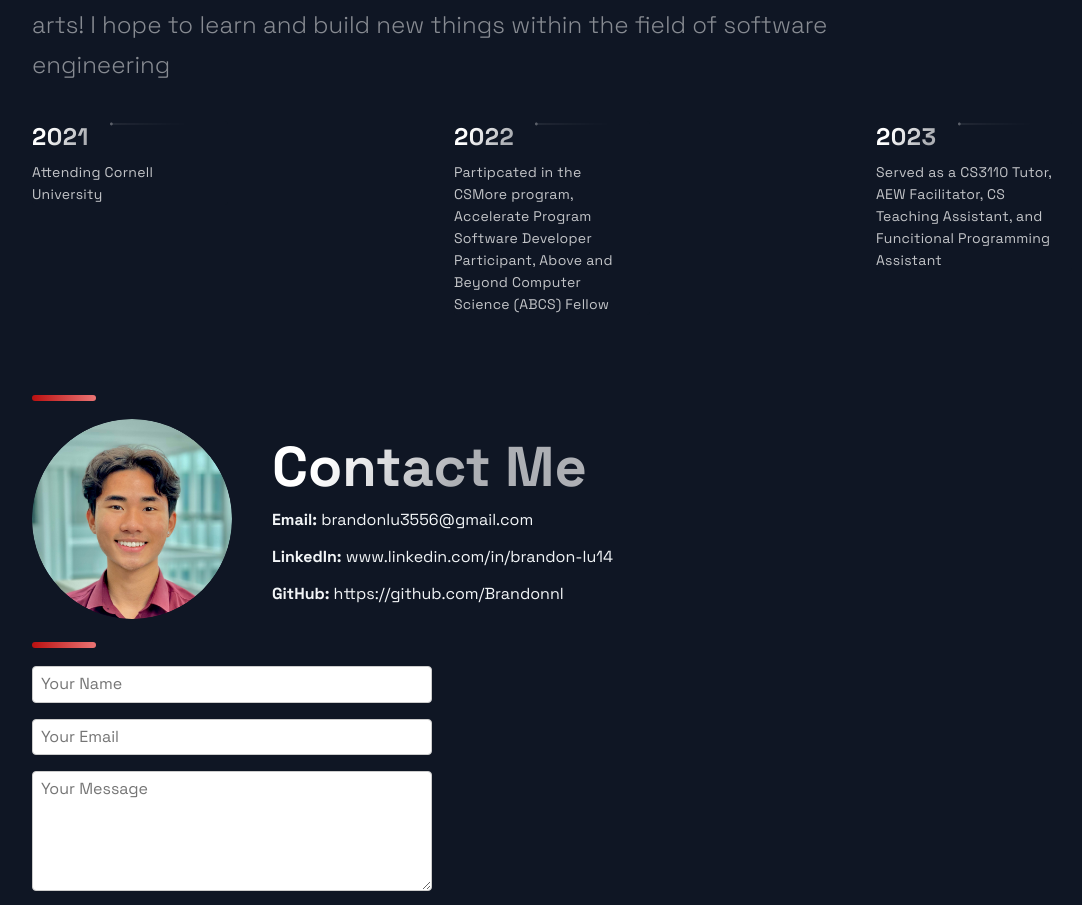
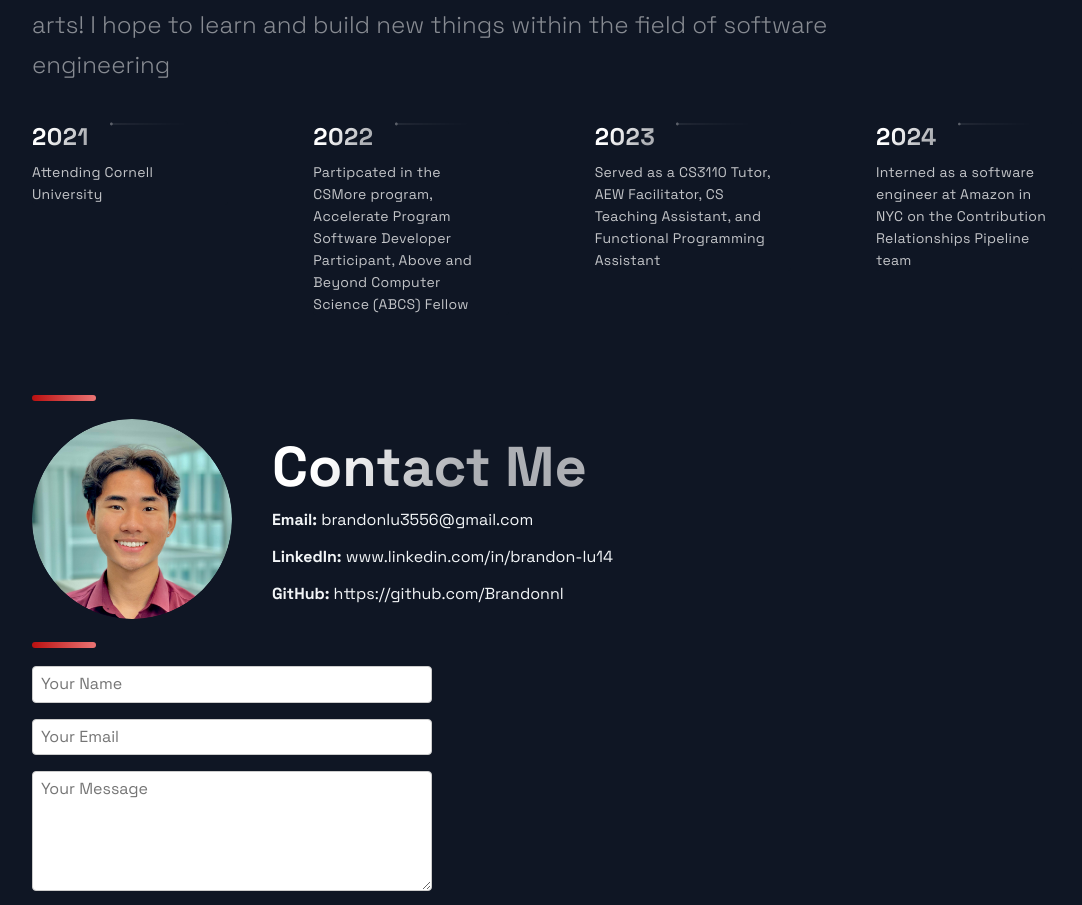
Before and after one commit to Brandonnl/portfolio_website, a Next.js app: page / in a window 1280 px wide. Shown: the part 3401-4306 px from the top of the page, without its empty margins (88-1170 px from the left). Built offline with nearby package versions, Linux system fonts and the light colour scheme.

Commit message:
Added internship update for 2024

```diff
--- a/src/constants/constants.js
+++ b/src/constants/constants.js
@@ -42,5 +42,6 @@ export const projects = [
 export const TimeLineData = [
   { year: 2021, text: 'Attending Cornell University', },
   { year: 2022, text: 'Partipcated in the CSMore program, Accelerate Program Software Developer Participant, Above and Beyond Computer Science (ABCS) Fellow' },
-  { year: 2023, text: 'Served as a CS3110 Tutor, AEW Facilitator, CS Teaching Assistant, and Funcitional Programming Assistant', },
+  { year: 2023, text: 'Served as a CS3110 Tutor, AEW Facilitator, CS Teaching Assistant, and Functional Programming Assistant', },
+  { year: 2024, text: 'Interned as a software engineer at Amazon in NYC on the Contribution Relationships Pipeline team', },
 ];
```
